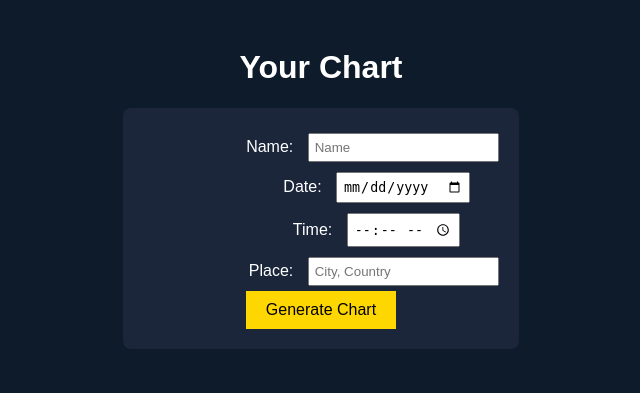
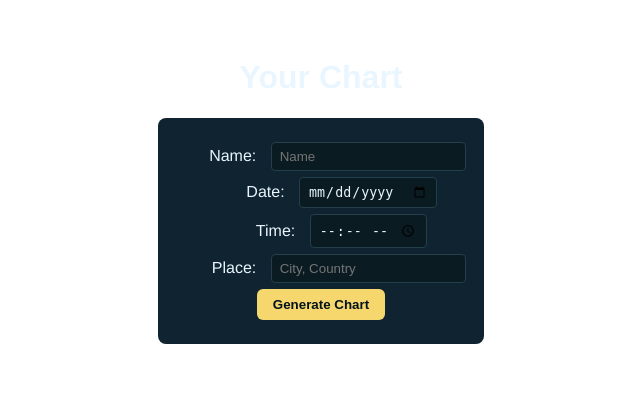
Before and after one commit to megwilkins/natal-chart-website, a Flask app: page / in a window 1280 px wide. Shown: the top 393 px of the page, without its empty margins (319-959 px from the left). Run offline with Flask 2, Linux system fonts and the light colour scheme.

Commit message:
Update style.css

```diff
--- a/static/style.css
+++ b/static/style.css
@@ -1,35 +1,72 @@
-body {
-  background: #0d1b2a;
-  color: white;
-  font-family: Arial, sans-serif;
+.container {
+  max-width: 900px;
+  margin: 0 auto;
+  padding: 30px;
+  color: #eaf6ff;
+  font-family: "Helvetica Neue", Arial, sans-serif;
   text-align: center;
-  padding: 20px;
 }
-
-form {
-  background: #1b263b;
+.controls {
+  background: #0f2430;
+  padding: 18px;
+  border-radius: 8px;
   display: inline-block;
-  padding: 20px;
-  border-radius: 8px;
   margin-bottom: 20px;
 }
-
-label {
-  display: inline-block;
-  width: 150px;
+.controls .row {
+  margin: 6px 0;
+}
+.controls label {
+  display:inline-block;
+  width: 80px;
   text-align: right;
   margin-right: 10px;
 }
-
-input {
-  margin: 5px 0;
-  padding: 5px;
+.controls input {
+  padding: 6px 8px;
+  border-radius: 4px;
+  border: 1px solid #223f4c;
+  background: #0b1b22;
+  color: #eaf6ff;
 }
-
-button {
-  background: gold;
+.controls button {
+  background: #f5d76e;
   border: none;
-  padding: 10px 20px;
-  font-size: 16px;
+  padding: 8px 16px;
+  border-radius: 6px;
   cursor: pointer;
+  color: #04121a;
+  font-weight: bold;
 }
+.chart-wrap {
+  margin-top: 20px;
+  background: white;
+  padding: 10px;
+  display: inline-block;
+}
+.chart-image {
+  max-width: 720px;
+  width: 100%;
+  height: auto;
+  display: block;
+}
+.positions {
+  margin: 20px auto;
+  border-collapse: collapse;
+  color: #eaf6ff;
+}
+.positions th, .positions td {
+  padding: 8px 12px;
+  border: 1px solid #294651;
+}
+.positions th {
+  background: #0e3944;
+}
+.error {
+  background: #6b1f1f;
+  color: white;
+  padding: 8px 12px;
+  border-radius: 6px;
+  display: inline-block;
+  margin: 12px 0;
+}
```
